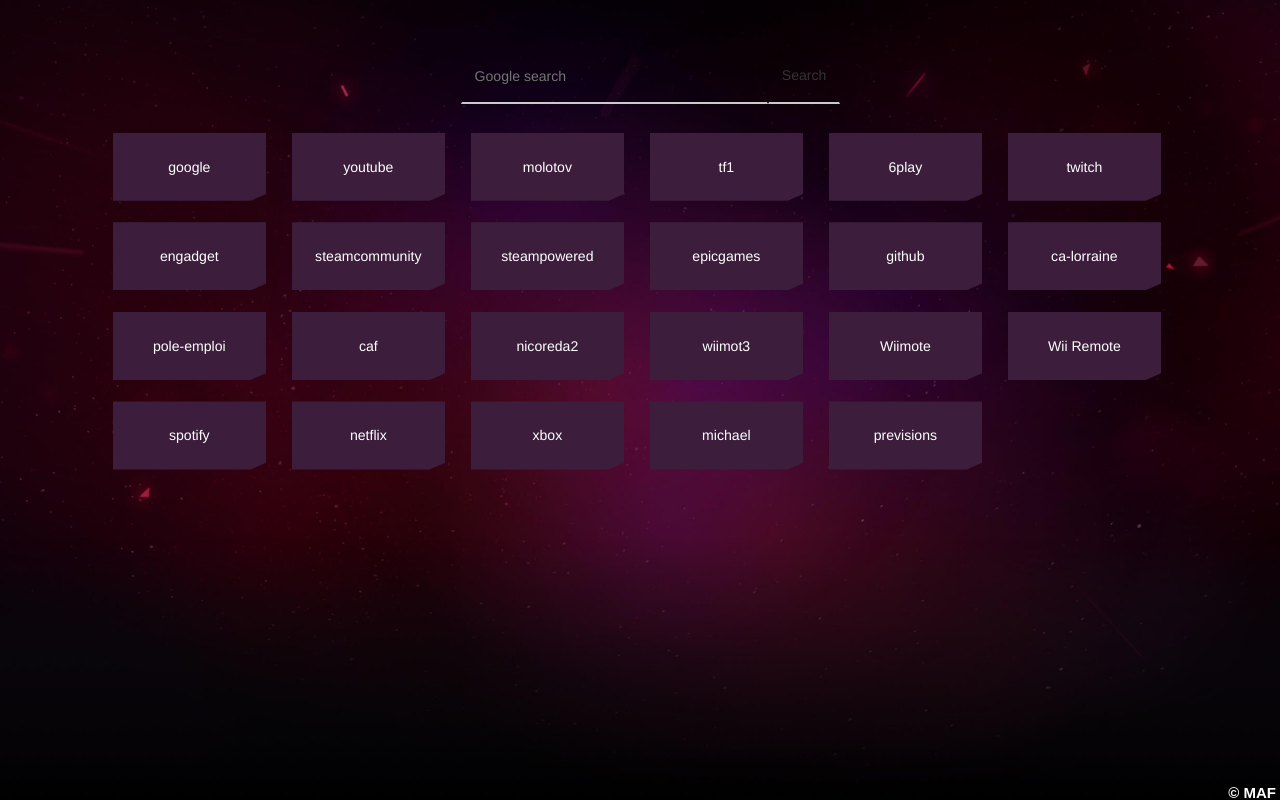
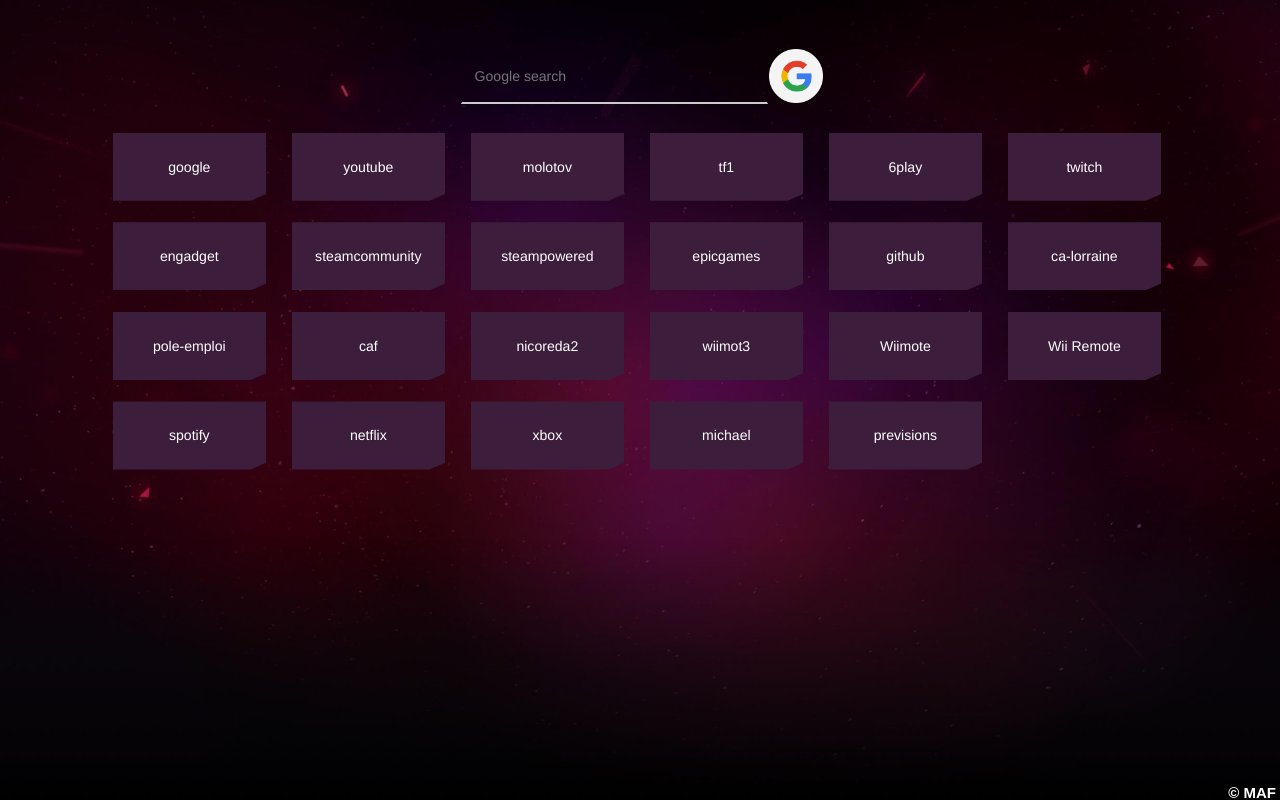
Before and after one commit to michaelandrefraniatte/FastAccessPages, a browser extension: page Src/FastAccessPage2/index.html in a window 1280 px wide. Drawn offline with nearby package versions, Linux system fonts and the light colour scheme.

Commit message:
Fix a bug

```diff
--- a/Src/FastAccessPage2/index.html
+++ b/Src/FastAccessPage2/index.html
@@ -139,7 +139,7 @@
             <div class="autocomplete">
                 <input id="search" type="text" placeholder="Google search">
             </div>
-            <input type="submit" onclick="search();" value="Search">
+            <img src="img/google.png" onclick="search();">
         </div>
         <br />
         <div id="page">
```
Also changed, not shown: Src/FastAccessPage3/index.html (+1 -1 lines), Src/FastAccessPage6/index.html (+1 -1 lines).
